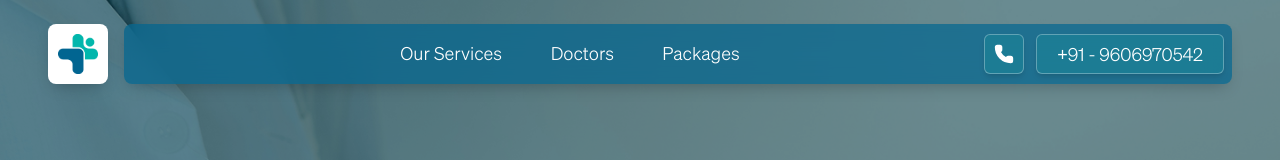
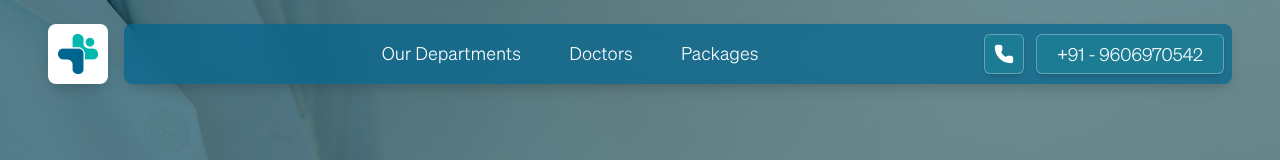
Before and after one commit to suman987654432/atreum, a React (Vite) app: page /department/orthopedics in a window 1280 px wide. Shown: the top 160 px of the page. Built offline with nearby package versions, Linux system fonts and the light colour scheme.

Commit message:
refactor: update 'Our Services' text to 'Our Departments' for improved clarity in Navbar component

```diff
--- a/src/components/Navbar.jsx
+++ b/src/components/Navbar.jsx
@@ -85,10 +85,10 @@ const Navbar = () => {
                 className="relative inline-block text-center cursor-pointer"
               >
                 <span className="invisible font-medium text-[18px] leading-none tracking-normal font-sohne block h-0">
-                  Our Services
+                  Our Departments
                 </span>
                 <span className="text-white hover:font-medium text-[18px] leading-none tracking-normal font-light font-sohne transition-all flex items-center gap-1">
-                  Our Services
+                  Our Departments
 
                 </span>
               </a>
```
